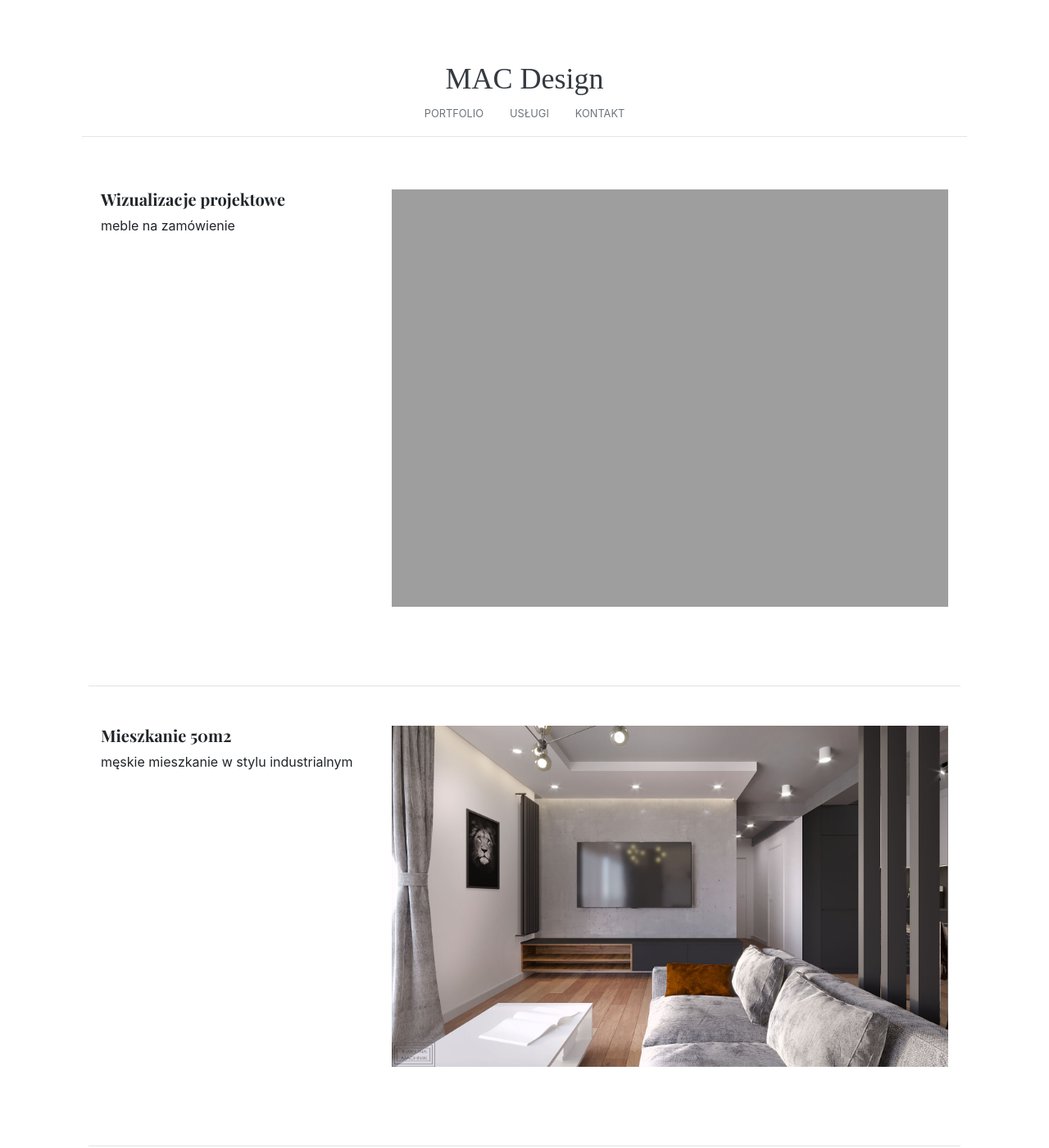
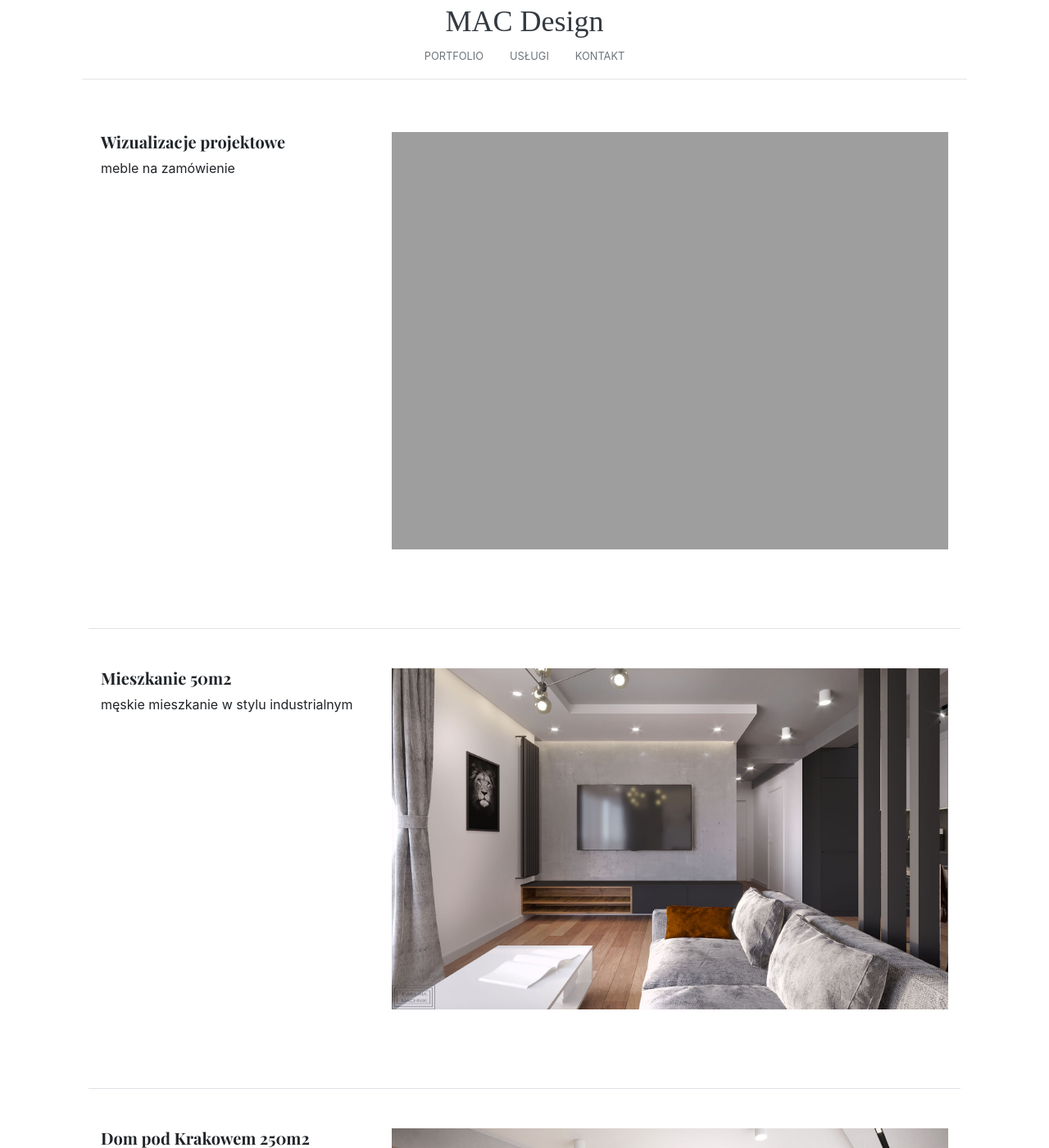
Before and after one commit to RMachnik/mac-design, a Jekyll site: the page built from index.html, in a window 1280 px wide and 1400 px high. Shown: the whole window at 82% size. Built offline with Jekyll 4.4.1, drawn with Linux system fonts in a browser that asks for light colours; nearby versions of some CDN libraries; some web fonts are replaced.

Commit message:
fixing css

```diff
--- a/_layouts/default.html
+++ b/_layouts/default.html
@@ -3,7 +3,7 @@
 <head>
   {% include head.html %}
 </head>
-  <body class="vsc-initialized main">
+  <body class="vsc-initialized">
     <div class="container">
       {% include header.html %}
       {{ content }}
--- a/assets/css/index.css
+++ b/assets/css/index.css
@@ -165,6 +165,3 @@ h1, h2, h3, h4, h5, h6 {
     z-index: 10;
     background: white;
 }
-.main {
-    margin-top: 70px; /* Add a top margin to avoid content overlay */
-}
```
